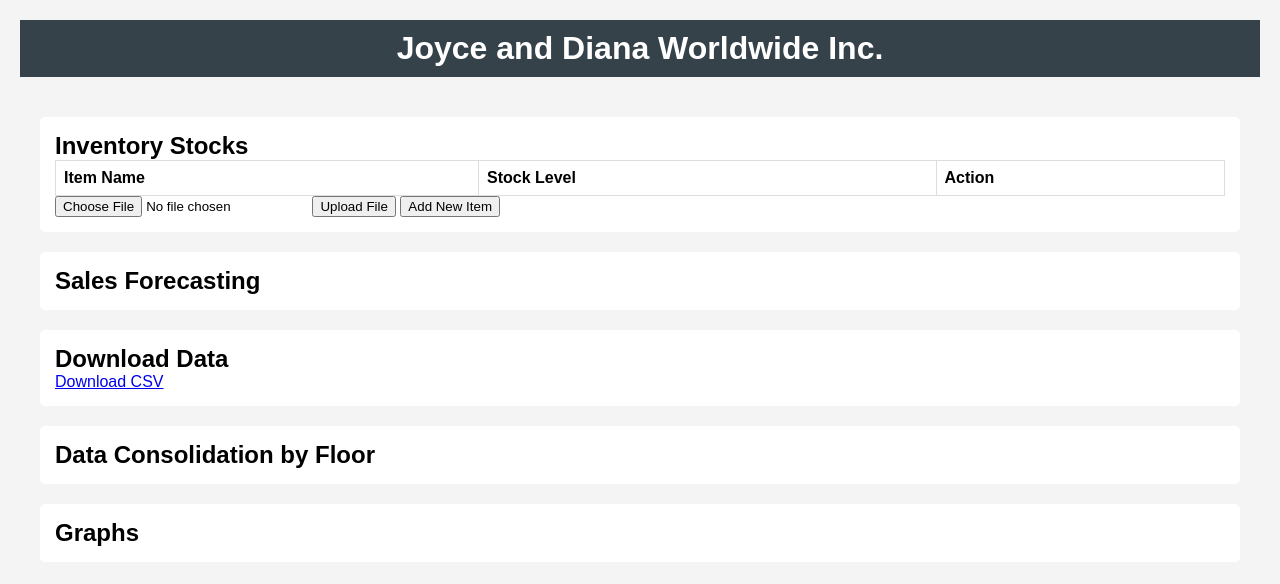
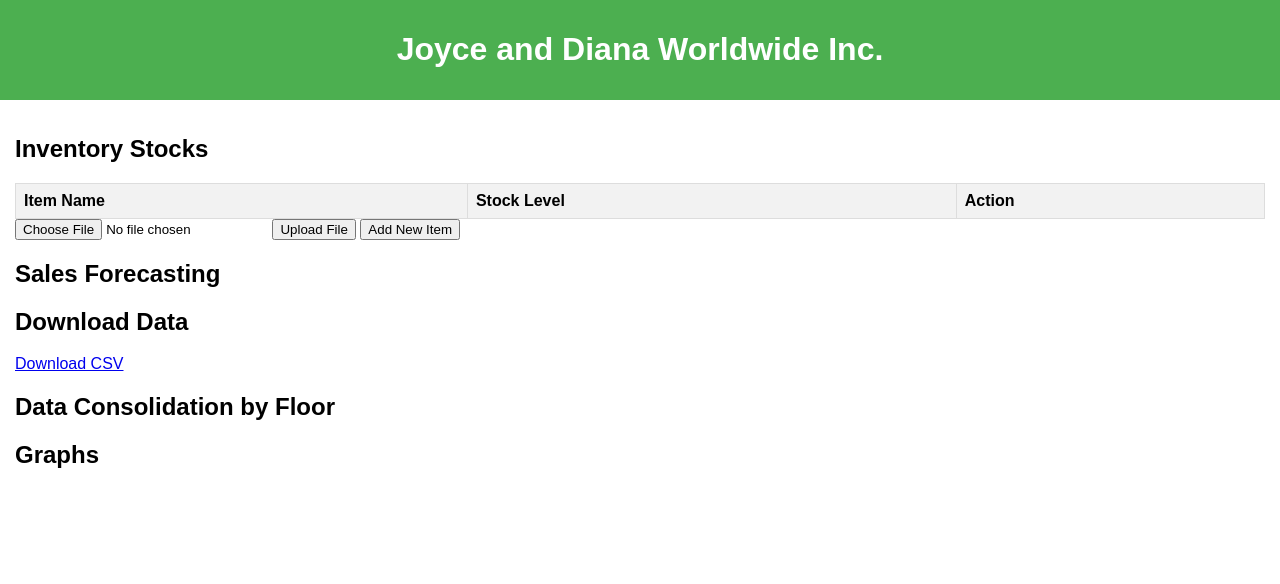
Before and after one commit to andrescanial/joyce-and-diana-inventory, a plain HTML site: page index.html in a window 1280 px wide. Drawn offline with Linux system fonts and the light colour scheme.

Commit message:
Update style.css

```diff
--- a/style.css
+++ b/style.css
@@ -1,33 +1,31 @@
 body {
     font-family: Arial, sans-serif;
-    background-color: #f4f4f4;
     margin: 0;
-    padding: 20px;
+    padding: 0;
 }
+
 header {
-    background: #35424a;
-    color: #ffffff;
-    padding: 10px 0;
+    background: #4CAF50;
+    color: white;
     text-align: center;
+    padding: 10px;
 }
-h1, h2 {
-    margin: 0;
+
+main {
+    padding: 15px;
 }
-main {
-    padding: 20px;
-}
-section {
-    margin: 20px 0;
-    padding: 15px;
-    background: #ffffff;
-    border-radius: 5px;
-}
+
 table {
     width: 100%;
     border-collapse: collapse;
 }
+
 th, td {
     border: 1px solid #dddddd;
     text-align: left;
     padding: 8px;
 }
+
+th {
+    background-color: #f2f2f2;
+}
```
